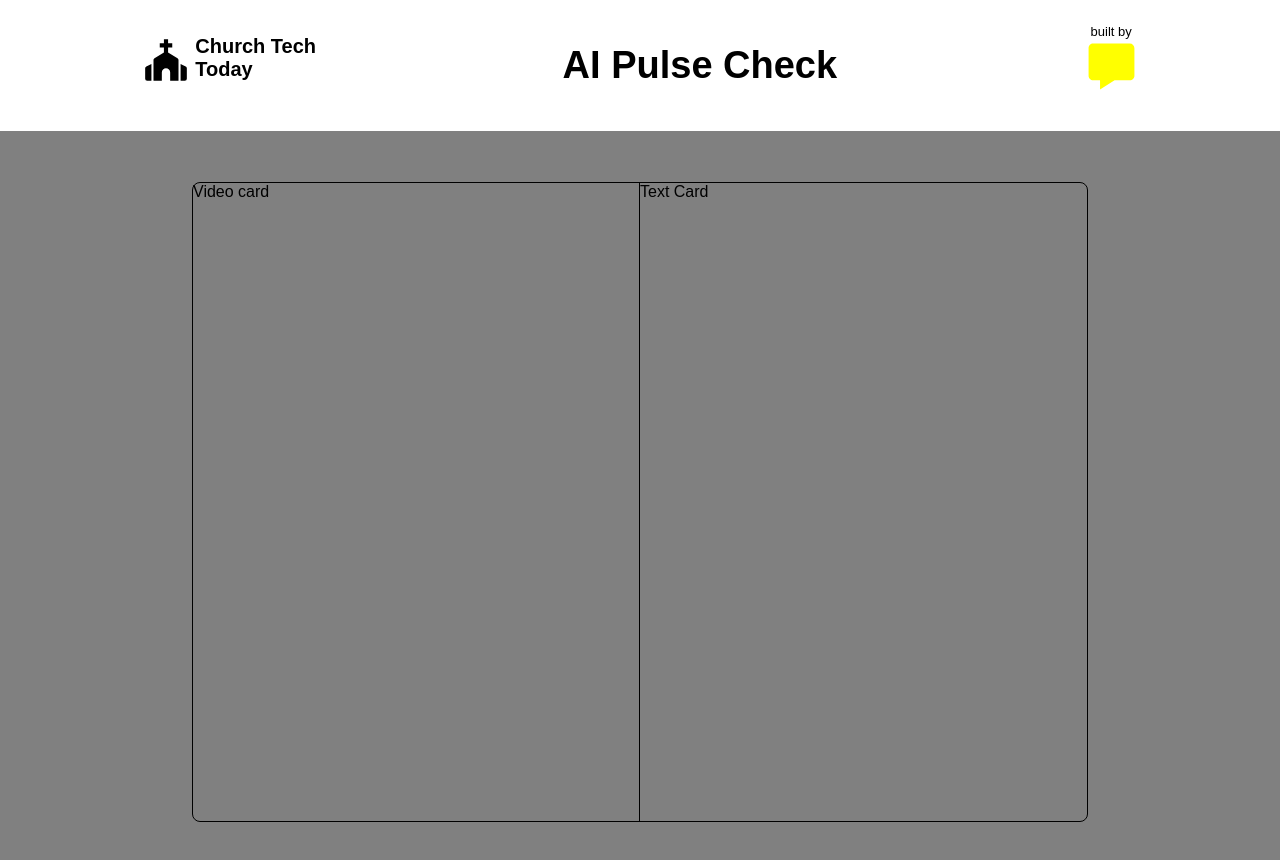
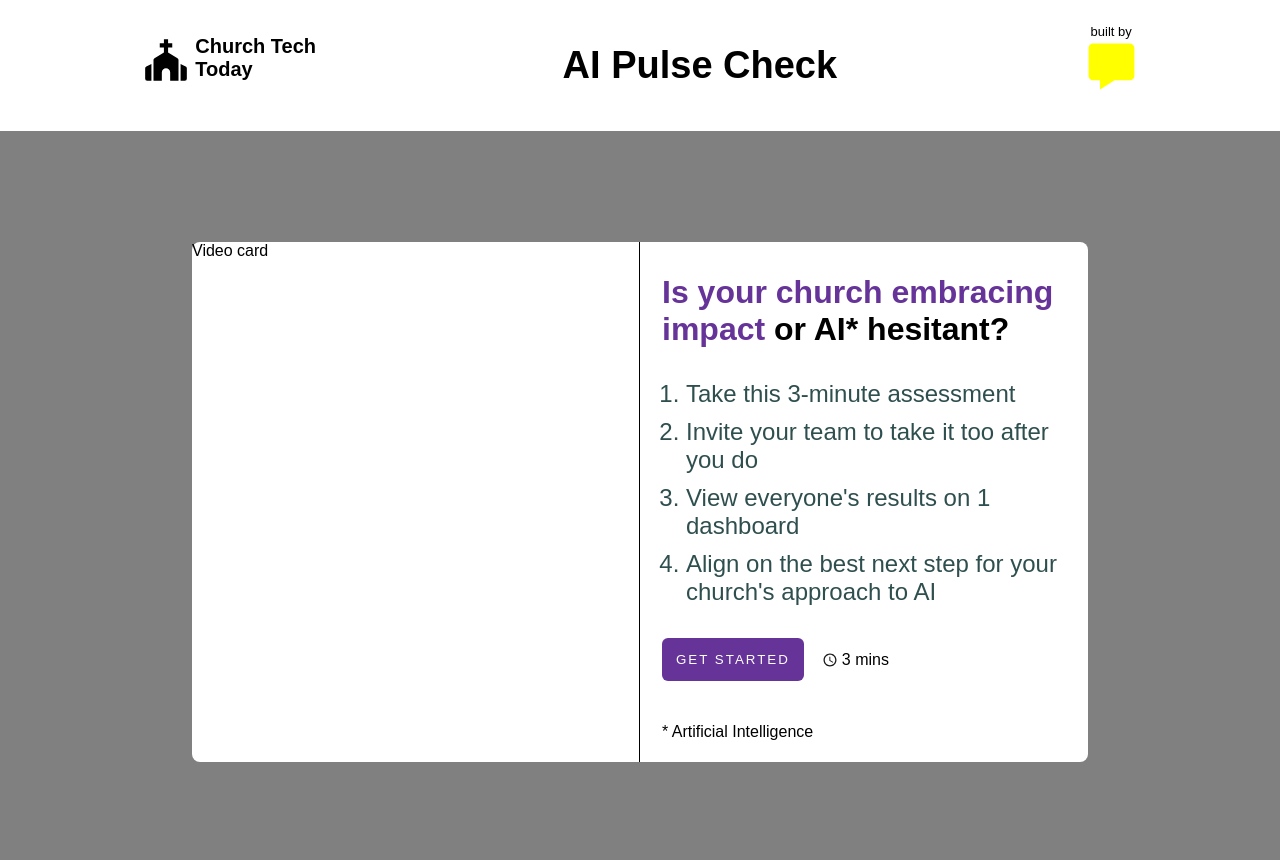
Before and after one commit to 2201monesh/studio137-dashboard, a React (Create React App) app: page / in a window 1280 px wide. Shown: the top 860 px of the page. Built offline with nearby package versions, Linux system fonts and the light colour scheme.

Commit message:
Text-Card styling

```diff
--- a/src/components/TextCard.js
+++ b/src/components/TextCard.js
@@ -1,11 +1,26 @@
 import React from 'react'
+
+import { IoMdTime } from "react-icons/io";
 
 const TextCard = () => {
   return (
     <div className='text-card'>
-      Text Card
+      <h1><span>Is your church embracing impact</span> or AI* hesitant?</h1>
+      <ol>
+        <li>Take this 3-minute assessment</li>
+        <li>Invite your team to take it too after you do</li>
+        <li>View everyone's results on 1 dashboard</li>
+        <li>Align on the best next step for your church's approach to AI</li>
+      </ol>
+
+      <div className="button-container">
+        <button className='btn'>GET STARTED</button>
+        <div className='time'><IoMdTime className='time-icon' /> <p style={{paddingLeft: 4}}>3 mins</p></div>
+      </div>
+
+      <p className='text-card-btm-text'>* Artificial Intelligence</p>
     </div>
   )
 }
 
-export default TextCard
+export default TextCard;
--- a/src/index.css
+++ b/src/index.css
@@ -63,14 +63,67 @@
 
 .home-card{
   width: 70%;
-  height: 80%;
+  height: 65%;
   margin-top: -60px;
   border-radius: 8px;
   display: flex;
-  border: 1px solid black;
+  /* border: 1px solid black; */
+  background-color: white;
 }
 
 .video-card{
   width: 50%;
   border-right: 1px solid black;
 }
+
+.text-card{
+  padding: 32px 22px;
+  width: 50%;
+}
+
+.text-card h1{
+  padding-bottom: 2rem;
+  font-size: xx-large;
+}
+
+.text-card h1 span{
+  color: rebeccapurple;
+}
+
+.text-card ol{
+  padding-left: 24px;
+  font-size: x-large;
+  color: darkslategrey;
+}
+
+.text-card li{
+  margin-bottom: 10px;
+}
+
+.button-container{
+  padding: 22px 0px;
+  display: flex;
+}
+
+.btn{
+  padding: 14px;
+  border-radius: 6px;
+  outline: none;
+  border: none;
+  background-color: rebeccapurple;
+  color: white;
+  letter-spacing: 2px;
+  cursor: pointer;
+}
+
+.time{
+  background-color: white;
+  color: black;
+  padding-left: 18px;
+  display: flex;
+  align-items: center;
+}
+
+.text-card-btm-text{
+  margin-top: 20px;
+}
```
